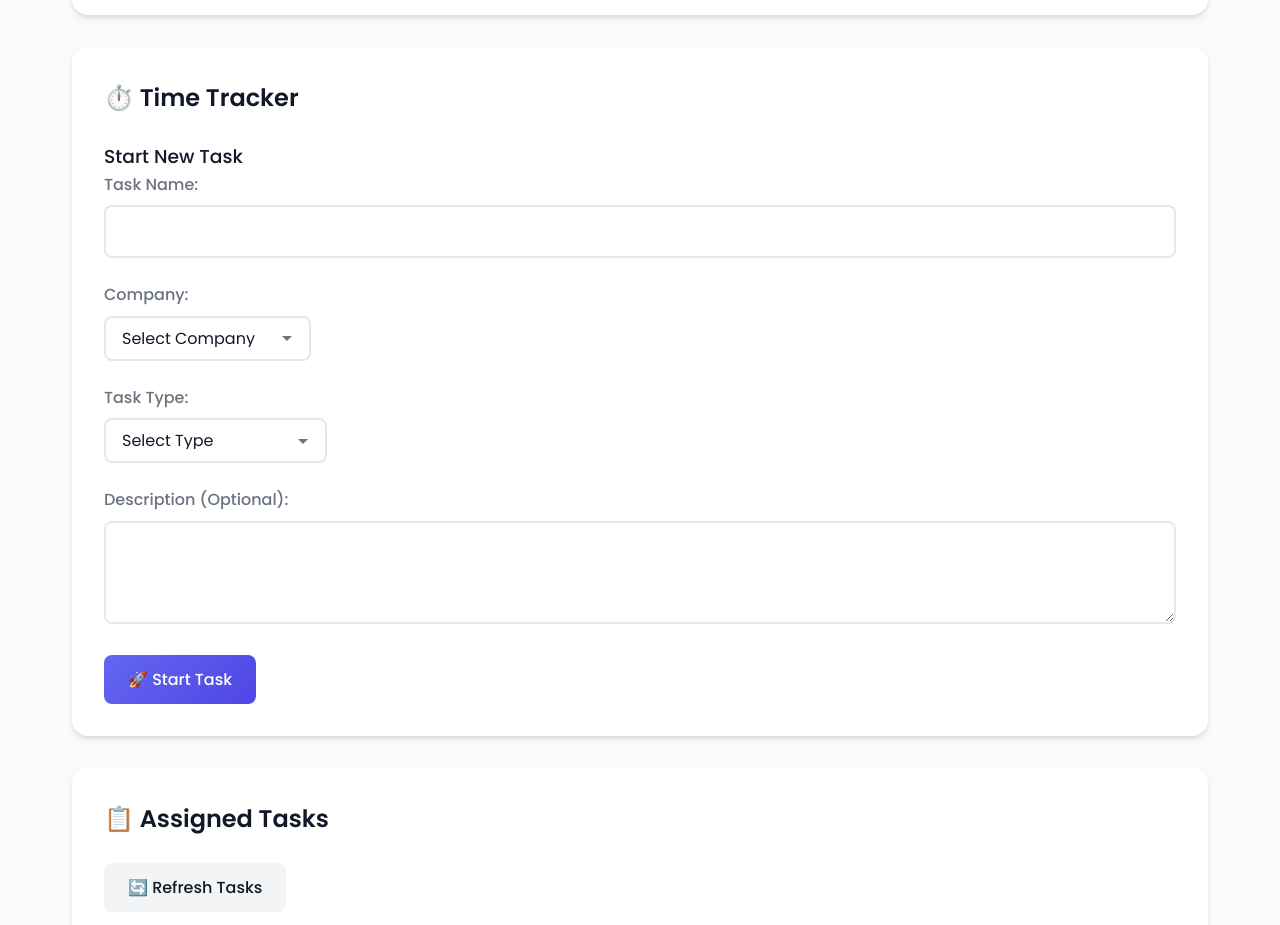
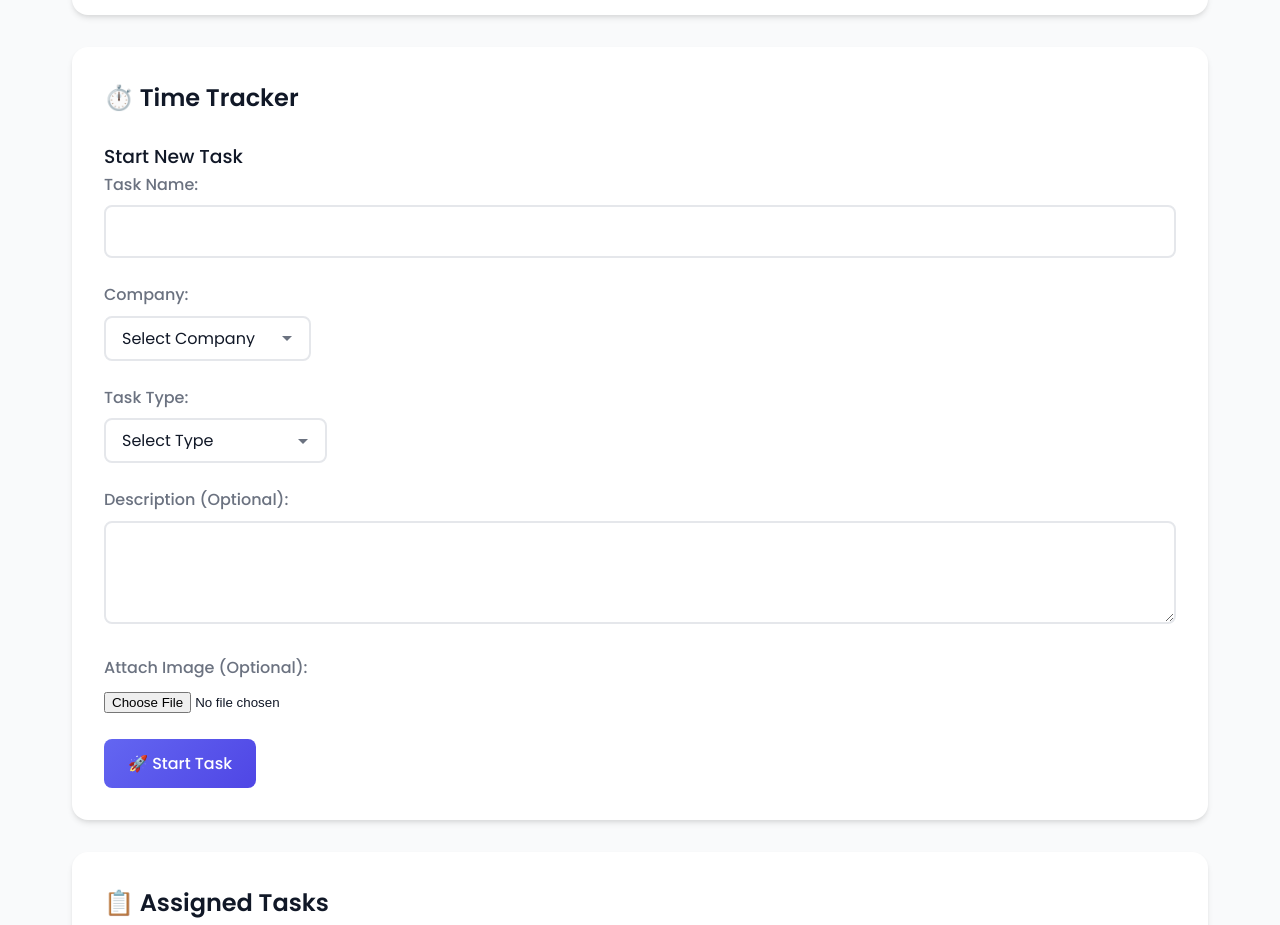
Before and after one commit to veblenoneadmin/veblen-task-tracker, a website: page index.html in a window 1280 px wide. Shown: the part 132-1057 px from the top of the page. Drawn offline with Linux system fonts and the light colour scheme; no server answers.

Commit message:
Update index.html

```diff
--- a/index.html
+++ b/index.html
@@ -89,6 +89,12 @@
                     <div class="form-group">
                         <label for="description">Description (Optional):</label>
                         <textarea id="description" rows="3"></textarea>
+                    </div>
+
+                    <div class="form-group">
+                        <label for="taskImage">Attach Image (Optional):</label>
+                        <input type="file" id="taskImage" accept="image/*">
+                    <div id="imagePreview"></div>
                     </div>
 
                     <button type="submit" class="btn btn-primary">🚀 Start Task</button>
```
